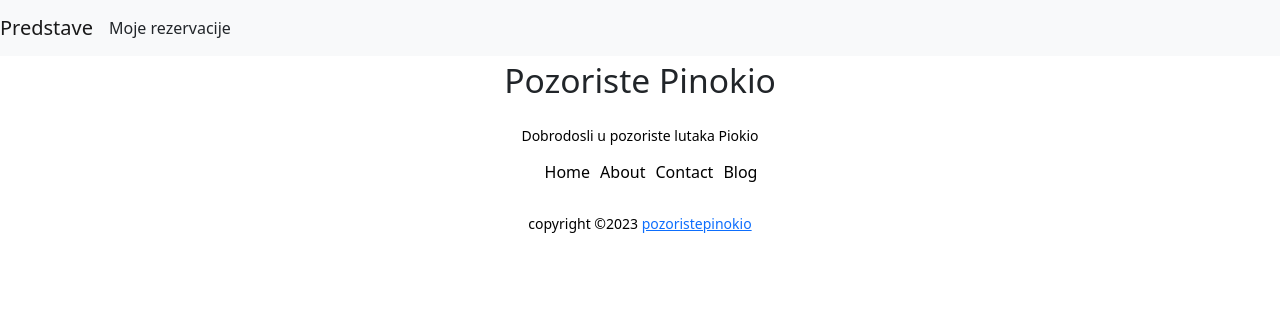
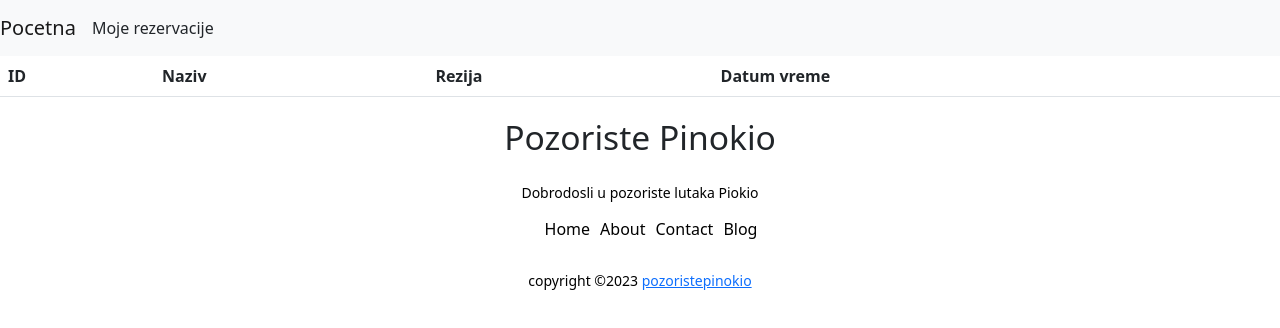
Before and after one commit to DraganaVukasinovic/iteh-domaci-3, a React (Create React App) app: page /rezervacije in a window 1280 px wide. Shown: the top 328 px of the page. Built offline with nearby package versions, Linux system fonts and the light colour scheme.

Commit message:
omoguceno kreiranje rezervacija

```diff
--- a/src/App.js
+++ b/src/App.js
@@ -7,10 +7,11 @@ import { useState } from 'react';
 import Kartica from './Kartica';
 import './App.css';
 import Pocetna from './Pocetna';
+import Rezervacije from './Rezervacije';
 
 function App() {
 
-
+  const [rezervacije,setRezervacije] = useState([]);
   const [predstave,setPredstave] = useState([
         {
           id:1,
@@ -19,6 +20,7 @@ function App() {
           datum: "11.02.2023.",
           vreme: "12h",
           cena:350,
+          rezervisano:0
 
         },
         {
@@ -28,6 +30,8 @@ function App() {
           datum: "11.02.2023.",
           vreme: "17h",
           cena:550,
+          rezervisano:0
+
 
         },
         {
@@ -37,6 +41,7 @@ function App() {
           datum: "12.02.2023.",
           vreme: "12h",
           cena:450,
+          rezervisano:0
 
 
         },
@@ -47,12 +52,22 @@ function App() {
           datum: "12.02.2023.",
           vreme: "17h",
           cena: 650,
+          rezervisano:0
 
 
         },
   ]);
   function rezervisi(id){
-    console.log(id)
+
+    for(var i=0;i<predstave.length;i++){
+      if(predstave[i].id==id){
+        predstave[i].rezervisano=1;
+      }
+    }
+
+     var niz = predstave.filter((p)=>p.rezervisano==1);
+     setRezervacije(niz);
+     console.log(rezervacije)
   }
 
   return (
@@ -63,6 +78,7 @@ function App() {
 
           <Routes>
             <Route path="/" element={<Pocetna predstave={predstave} rezervisi={rezervisi}></Pocetna>}></Route>
+            <Route path="/rezervacije" element={<Rezervacije rezervacije={rezervacije} ></Rezervacije>}></Route>
 
 
 
--- a/src/Navbar.jsx
+++ b/src/Navbar.jsx
@@ -6,9 +6,9 @@ function Navbar() {
 
         <nav className="navbar navbar-expand-lg navbar-light bg-light">
 
-        < Link  to="/" className="navbar-brand">Predstave</Link>
+        < Link  to="/" className="navbar-brand">Pocetna</Link>
 
-        < Link  to="/pregledi" className="nav-link">Moje rezervacije</Link>
+        < Link  to="/rezervacije" className="nav-link">Moje rezervacije</Link>
 
 
 
--- /dev/null
+++ b/src/Rezervacije.jsx
@@ -0,0 +1,50 @@
+import { useState } from "react";
+import Kartica from "./Kartica";
+
+
+
+
+ function Rezervacije({rezervacije}) {
+
+
+    return (
+        <table className="table">
+        <thead>
+          <tr>
+            <th scope="col">ID</th>
+            <th scope="col">Naziv</th>
+            <th scope="col">Rezija</th>
+            <th scope="col">Datum vreme</th>
+          </tr>
+        </thead>
+        <tbody>
+            {
+
+                rezervacije.map((p)=> <tr>
+                                        <th scope="row">{p.id}</th>
+                                        <td>{p.naziv}</td>
+                                        <td>{p.rezija}</td>
+                                        <td>{p.datum}  {p.vreme}</td>
+                                    </tr>
+              )
+
+
+            }
+
+
+        </tbody>
+      </table>
+
+
+
+
+
+
+
+
+
+
+    );
+  }
+
+  export default Rezervacije;
```
